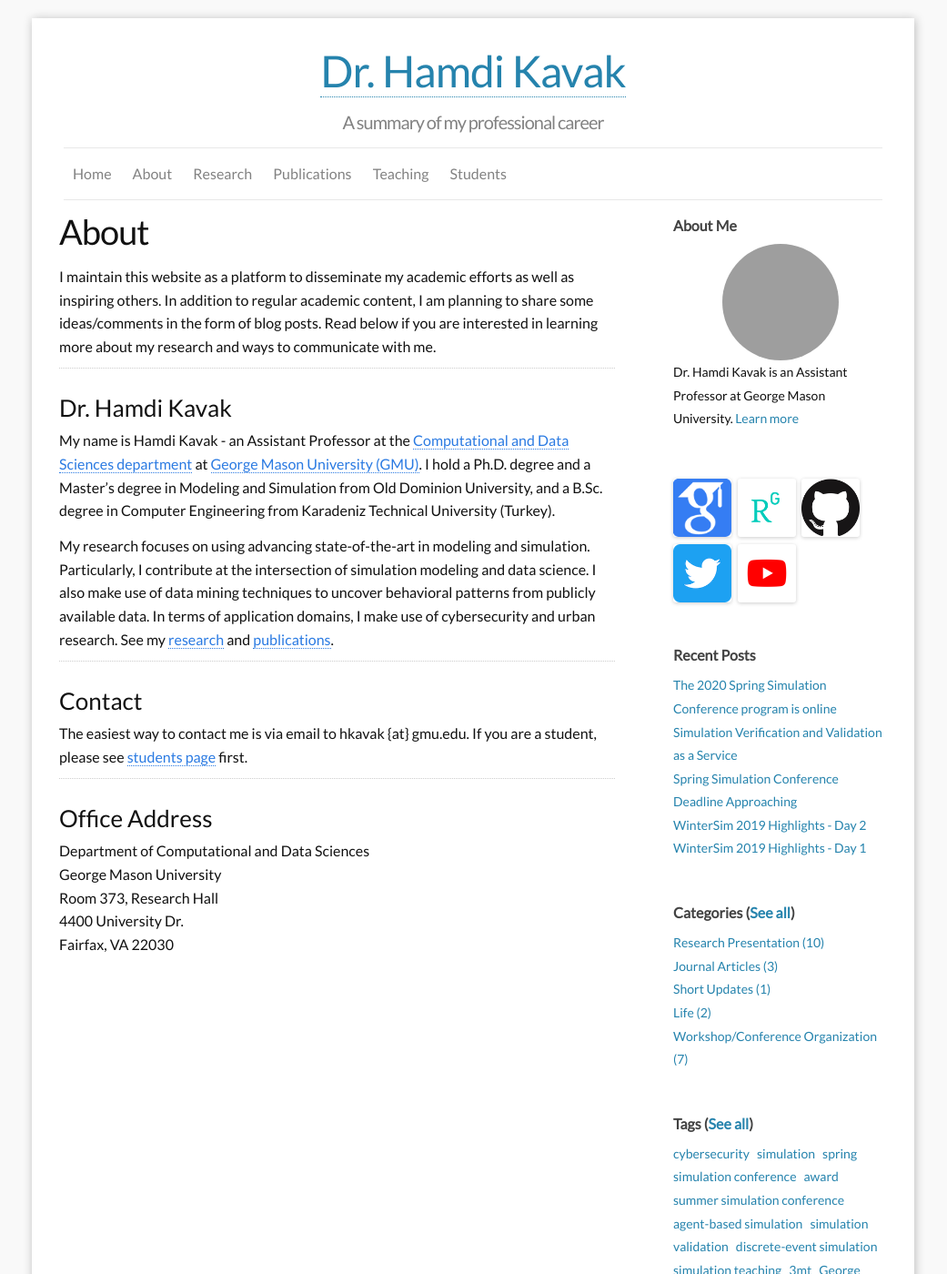
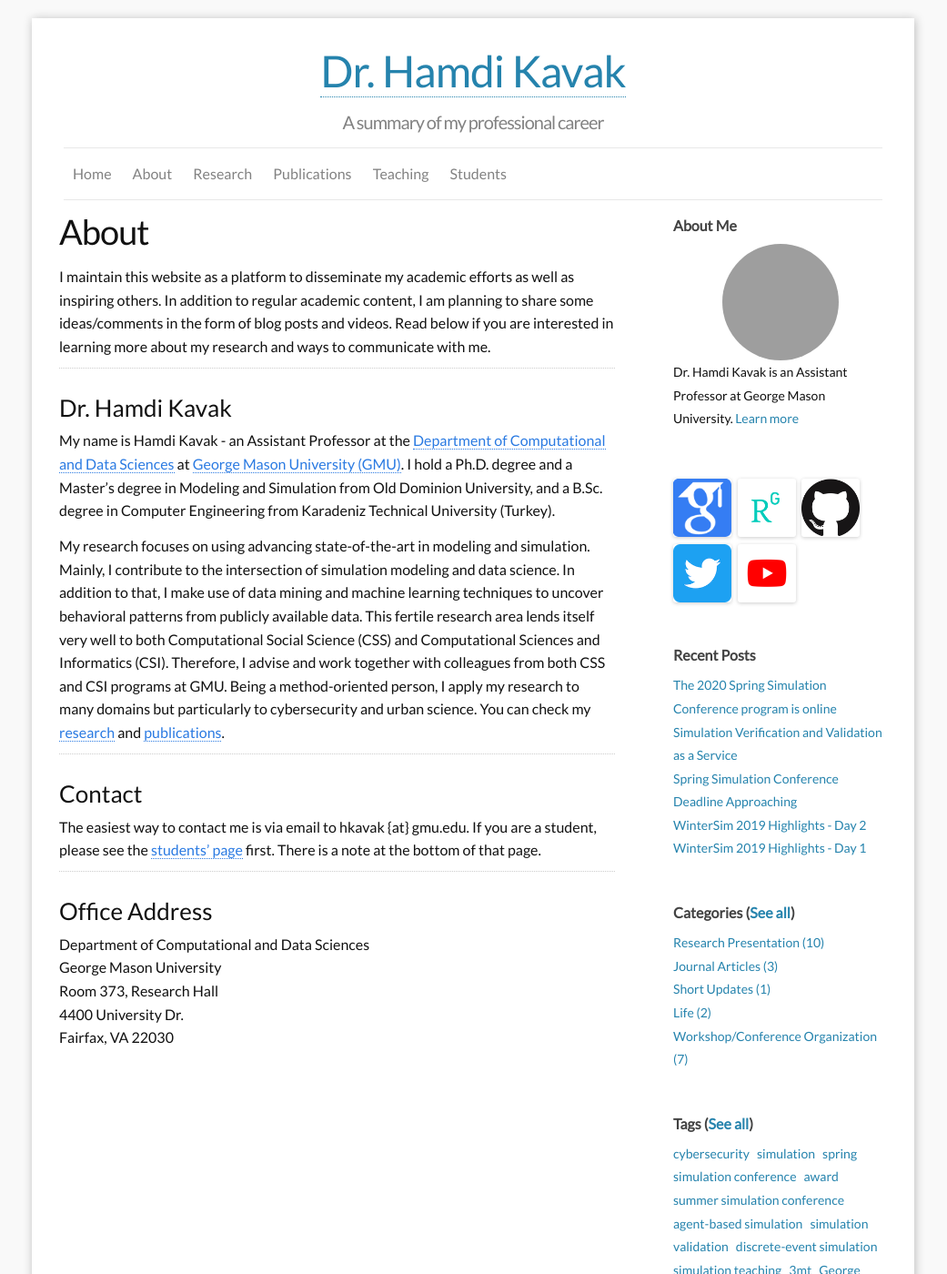
Before and after one commit to hamdikavak/hamdikavak.github.io, a Jekyll site: the page built from b_about.md, in a window 1280 px wide and 1400 px high. Shown: the whole window at 91% size, without its empty margins (120-1161 px from the left). Built offline with Jekyll 4.4.1, drawn with Linux system fonts in a browser that asks for light colours; nearby versions of some CDN libraries; grey boxes are pictures that could not be loaded.

Commit message:
Updated about me

```diff
--- a/b_about.md
+++ b/b_about.md
@@ -5,21 +5,21 @@ permalink: /about/
 nav: yes
 ---
 
-I maintain this website as a platform to disseminate my academic efforts as well as inspiring others. In addition to regular academic content, I am planning to share some ideas/comments in the form of blog posts. Read below if you are interested in learning more about my research and ways to communicate with me.
+I maintain this website as a platform to disseminate my academic efforts as well as inspiring others. In addition to regular academic content, I am planning to share some ideas/comments in the form of blog posts and videos. Read below if you are interested in learning more about my research and ways to communicate with me.
 
 ---
 
 ### Dr. Hamdi Kavak
-My name is Hamdi Kavak - an Assistant Professor at the <a href="https://cos.gmu.edu/cds/">Computational and Data Sciences department</a> at <a href="https://www.gmu.edu">George Mason University (GMU)</a>. I hold a Ph.D. degree and a Master's degree in Modeling and Simulation from Old Dominion University, and a B.Sc. degree in Computer Engineering from Karadeniz Technical University (Turkey).
+My name is Hamdi Kavak - an Assistant Professor at the [Department of Computational and Data Sciences](https://science.gmu.edu/academics/departments-units/computational-data-sciences) at [George Mason University (GMU)](https://www.gmu.edu). I hold a Ph.D. degree and a Master's degree in Modeling and Simulation from Old Dominion University, and a B.Sc. degree in Computer Engineering from Karadeniz Technical University (Turkey).
 
-My research focuses on using advancing state-of-the-art in modeling and simulation. Particularly, I contribute at the intersection of simulation modeling and data science. I also make use of data mining techniques to uncover behavioral patterns from publicly available data. In terms of application domains, I make use of cybersecurity and urban research. See my [research]({{ site.baseurl }}/research/) and [publications]({{ site.baseurl }}/publications/).
+My research focuses on using advancing state-of-the-art in modeling and simulation. Mainly, I contribute to the intersection of simulation modeling and data science. In addition to that, I  make use of data mining and machine learning techniques to uncover behavioral patterns from publicly available data. This fertile research area lends itself very well to both Computational Social Science (CSS) and Computational Sciences and Informatics (CSI). Therefore, I advise and work together with colleagues from both CSS and CSI programs at GMU. Being a method-oriented person, I apply my research to many domains but particularly to cybersecurity and urban science. You can check my [research]({{ site.baseurl }}/research/) and [publications]({{ site.baseurl }}/publications/).
 
 ---
 
 ### Contact
 
 The easiest way to contact me is via email to
-hkavak {at} gmu.edu. If you are a student, please see [students page]({{ site.baseurl }}/students/) first.
+hkavak {at} gmu.edu. If you are a student, please see the [students' page]({{ site.baseurl }}/students/) first. There is a note at the bottom of that page.
 
 ---
 ### Office Address
```
